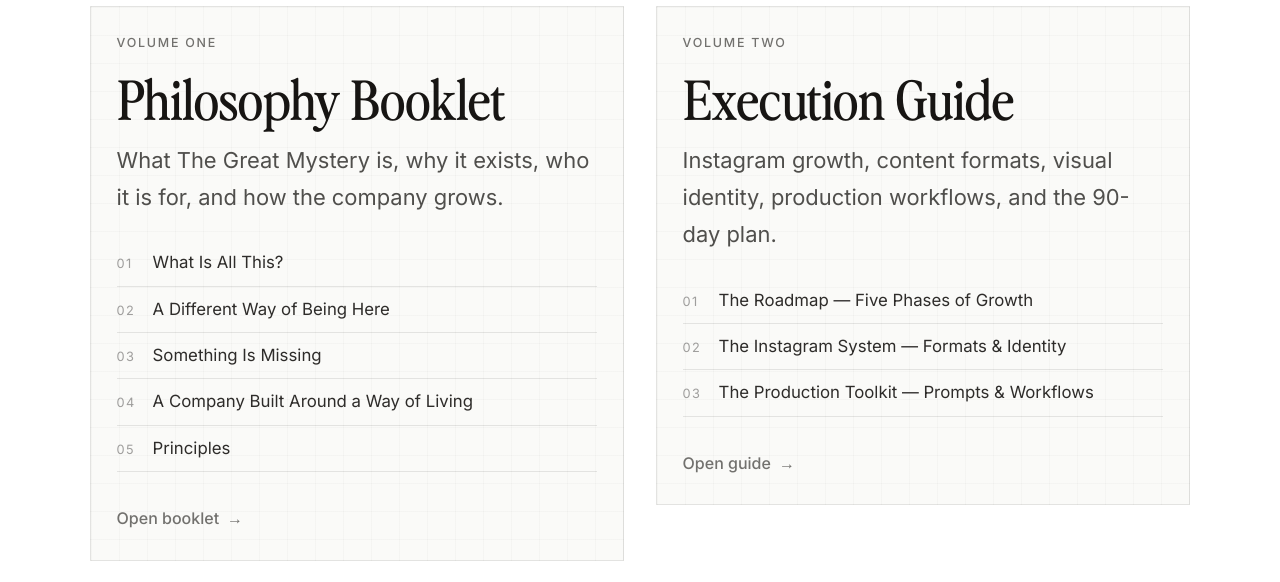
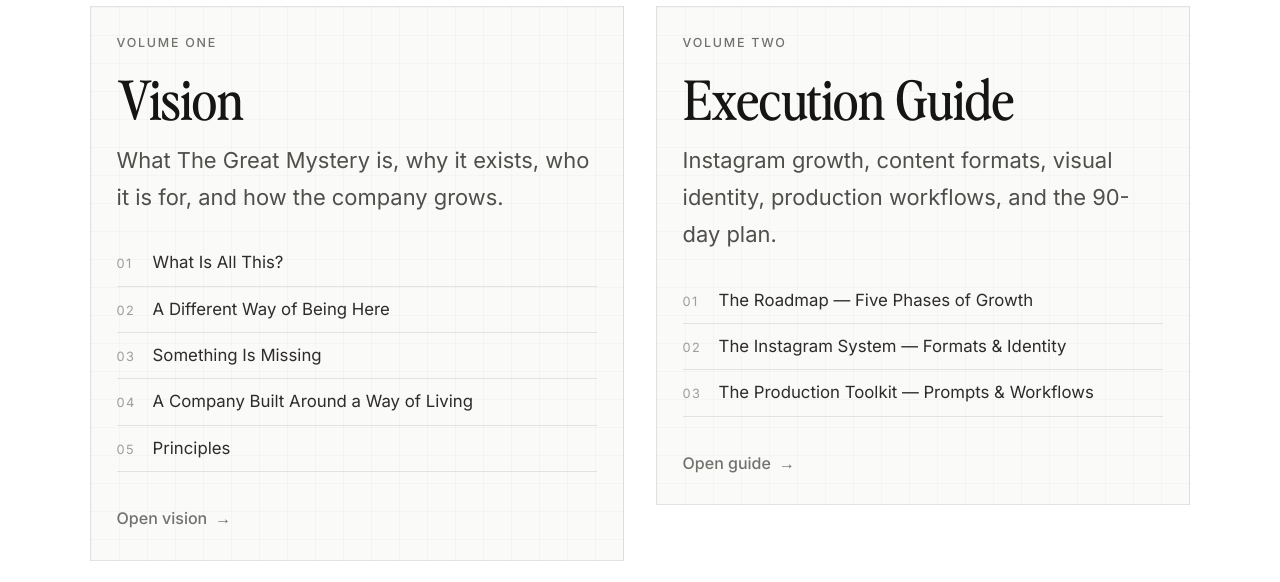
Before and after one commit to alberttoledo/tgmbooklet, a Next.js app: page / in a window 1280 px wide. Shown: the part 339-921 px from the top of the page. Built offline with nearby package versions, Linux system fonts and the light colour scheme.

Commit message:
change philosophy booklet to vision

```diff
--- a/app/execution/page.tsx
+++ b/app/execution/page.tsx
@@ -51,7 +51,7 @@ export default function ExecutionPage() {
             <div className="mt-10 max-w-[52ch]">
               <div className="card card-gold">
                 <p className="t-body">
-                  The philosophy booklet tells you what The Great Mystery is and why it exists.
+                  The vision document tells you what The Great Mystery is and why it exists.
                   This document tells you what to do tomorrow morning.
                 </p>
                 <p className="t-body mt-3">
--- a/app/page.tsx
+++ b/app/page.tsx
@@ -19,12 +19,12 @@ export default function HomePage() {
       <main className="page-w flex flex-1 items-start pb-20">
         <div className="wide-w w-full">
           <div className="grid gap-6 md:grid-cols-2 md:gap-8">
-            {/* Philosophy Booklet */}
+            {/* Vision */}
             <Link href="/philosophy" className="group block">
               <article className="card card-warm relative overflow-hidden transition-all duration-300 group-hover:border-[var(--gold)]">
                 <div className="relative z-10">
                   <p className="t-label">Volume One</p>
-                  <h2 className="t-display mt-4">Philosophy Booklet</h2>
+                  <h2 className="t-display mt-4">Vision</h2>
                   <p className="t-lead mt-4 max-w-[38ch]">
                     What The Great Mystery is, why it exists, who it is for,
                     and how the company grows.
@@ -44,7 +44,7 @@ export default function HomePage() {
                     ))}
                   </ul>
                   <p className="mt-8 inline-flex items-center gap-2 text-[1rem] font-medium text-[var(--ink-60)] transition-colors group-hover:text-[var(--gold)]">
-                    Open booklet
+                    Open vision
                     <span aria-hidden className="transition-transform group-hover:translate-x-1">→</span>
                   </p>
                 </div>
--- a/app/philosophy/page.tsx
+++ b/app/philosophy/page.tsx
@@ -2,7 +2,7 @@ import Link from "next/link";
 import type { Metadata } from "next";
 
 export const metadata: Metadata = {
-  title: "Philosophy Booklet — The Great Mystery",
+  title: "Vision — The Great Mystery",
   description: "What The Great Mystery is, why it exists, who it is for, and how the company grows."
 };
 
@@ -45,7 +45,7 @@ export default function PhilosophyPage() {
         {/* Hero */}
         <section className="hero page-w">
           <div className="wide-w text-center">
-            <p className="t-label">Company Booklet · 2026</p>
+            <p className="t-label">Vision · 2026</p>
             <h1 className="t-hero mt-5 mx-auto max-w-[16ch]">The Great Mystery</h1>
             <p className="t-lead mt-6 mx-auto max-w-[40ch]">
               Everything is a mystery. Everyone is a mystic.
@@ -366,7 +366,7 @@ export default function PhilosophyPage() {
       {/* Footer */}
       <footer className="doc-footer page-w">
         <div className="flex flex-wrap items-center justify-between gap-4">
-          <p className="t-caption">The Great Mystery · Company Booklet · 2026</p>
+          <p className="t-caption">The Great Mystery · Vision · 2026</p>
           <Link
             href="/"
             className="t-label border-b border-[var(--gold)] pb-1 text-[var(--ink-60)] transition-colors hover:text-[var(--ink)]"
```
